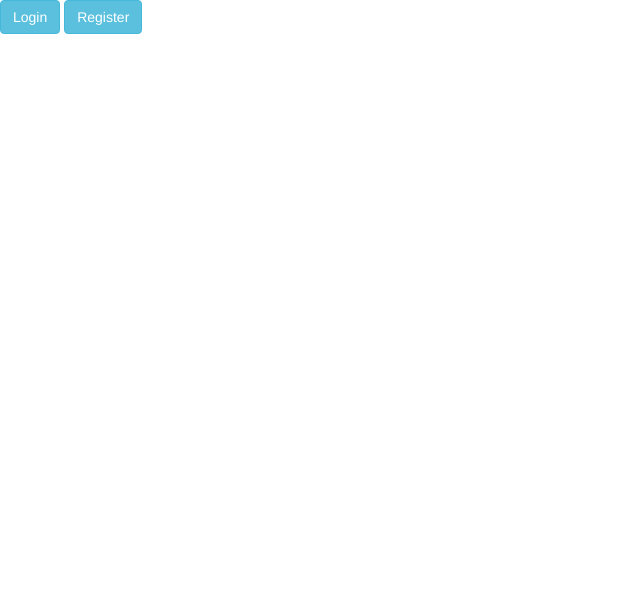
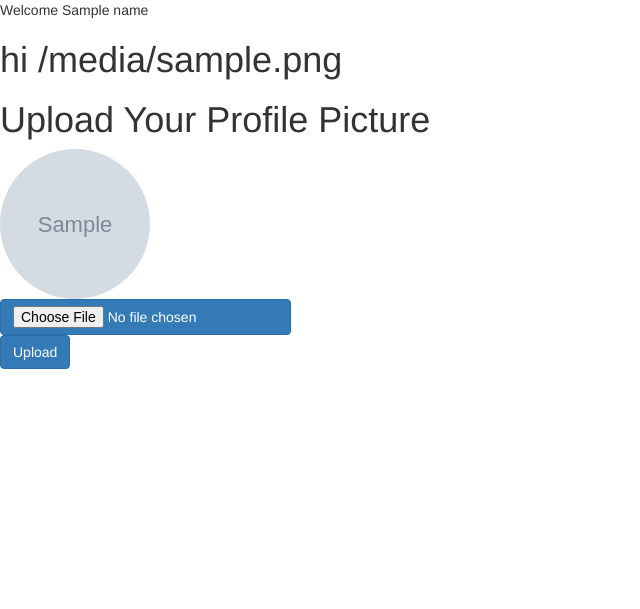
Before and after one commit to dibashthapa/Flask-App, a Flask app: template templates/index.html in a window 1280 px wide. Shown: the top 609 px of the page, without its empty margins (0-640 px from the left). Run offline with Flask 2, Linux system fonts and the light colour scheme; the template is opened without the code that fills it: most values are stand-ins (such as "Sample title", 1, 10 or a date in 2020); grey boxes marked "Sample" are stand-in pictures; some libraries are stand-ins or nearby versions.

Commit message:
image not showing

```diff
--- a/templates/index.html
+++ b/templates/index.html
@@ -1 +1,19 @@
 {% extends "base.html" %}
+{% if Status==True %}
+{% block head %}
+<p>Welcome {{Name}}</p>
+
+<h1>hi {{filename}}</h1>
+<h1>Upload Your Profile Picture</h1>
+{% if filename%}
+<img src="{{filename}}" height="150px" width="150px" style="border-radius:50%;">
+{% else %}
+<img src="https://cdn3.iconfinder.com/data/icons/vector-icons-6/96/256-512.png" height="150px" width="150px" style="border-radius:50%;">
+{% endif %}
+<form action="/upload" method="POST"  enctype = "multipart/form-data">
+
+<input type="file" class="btn btn-primary" name="image">
+<button type="submit" class="btn btn-primary">Upload</button>
+</form>
+{% endblock %}
+{% endif %}
```
